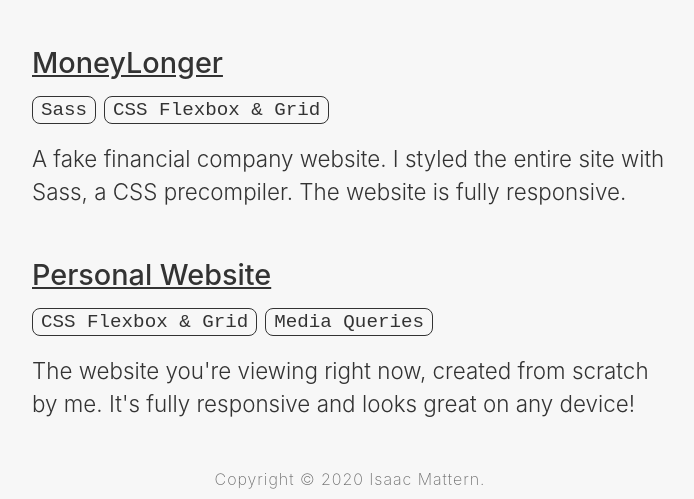
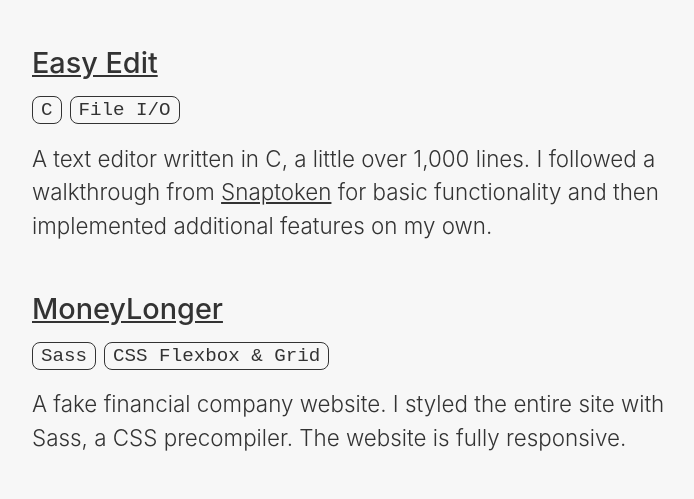
Before and after one commit to isaacmattern/portfolio_v1, a plain HTML site: page work.html in a window 1280 px wide. Shown: the part 261-760 px from the top of the page, without its empty margins (290-984 px from the left). Drawn offline with Linux system fonts and the light colour scheme; a script that the page names is missing.

Commit message:
Add Easy Edit to work page

```diff
--- a/work.html
+++ b/work.html
@@ -31,6 +31,18 @@
     </section>
 
     <section id="projects">
+
+      <div class="project">
+        <div>
+          <h2><a href="https://github.com/isaacmattern/easy-edit">Easy Edit</a></h2>
+          <ul class="items">
+            <li>C</li>
+            <li>File I/O</li>
+          </ul>
+        </div>
+        <h6>A text editor written in C, a little over 1,000 lines. I followed a walkthrough from <a href="https://viewsourcecode.org/snaptoken/kilo/">Snaptoken</a> for basic functionality and then implemented additional features on my own.
+      </div>
+
       <div class="project">
         <div>
           <h2><a href="financialsite/dist/index.html">MoneyLonger</a></h2>
@@ -59,16 +71,6 @@
         </h6>
       </div>
 
-      <!-- <div class="project">
-      <div>
-        <h2><a href="#">Project Title</a></h2>
-        <ul class="items">
-          <li>CSS</li>
-          <li>JavaScript</li>
-        </ul>
-      </div>
-      <h6>Project Description</h6>
-    </div> -->
     </section>
 
     <footer>
```
